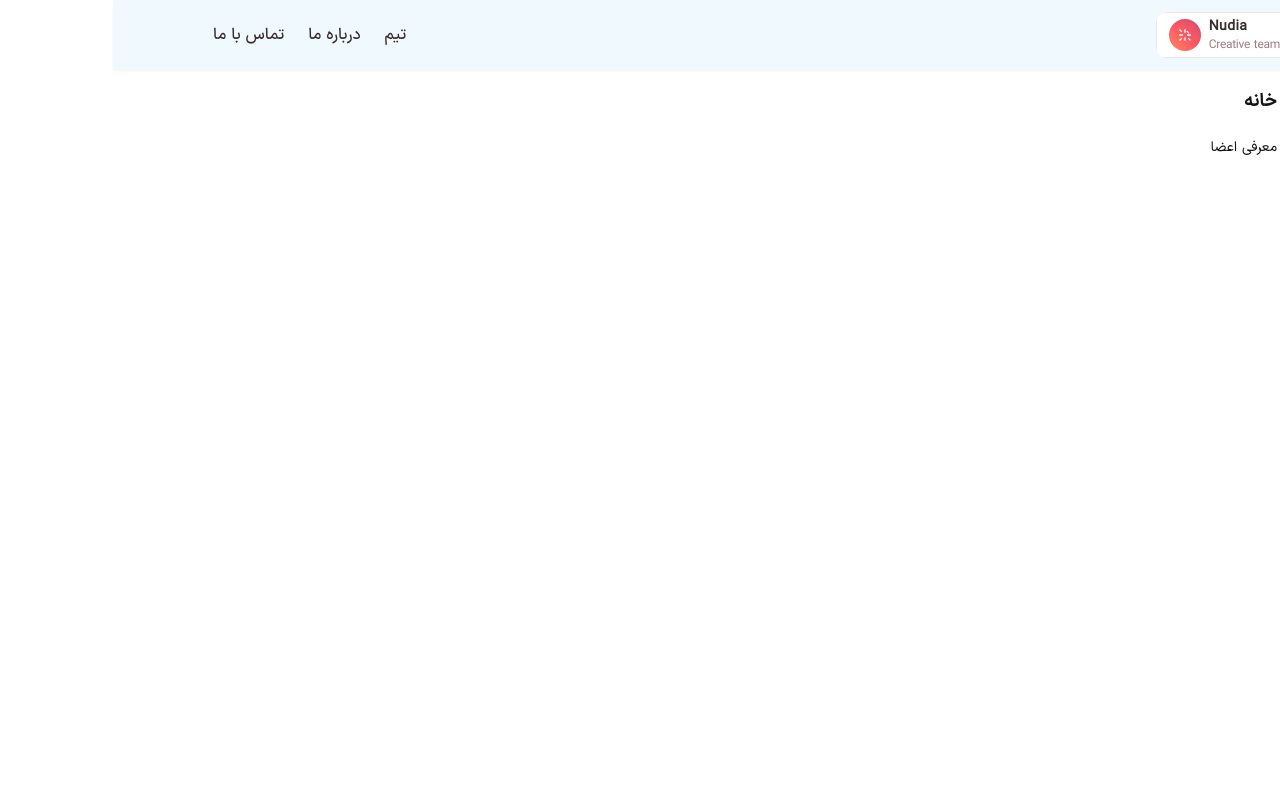
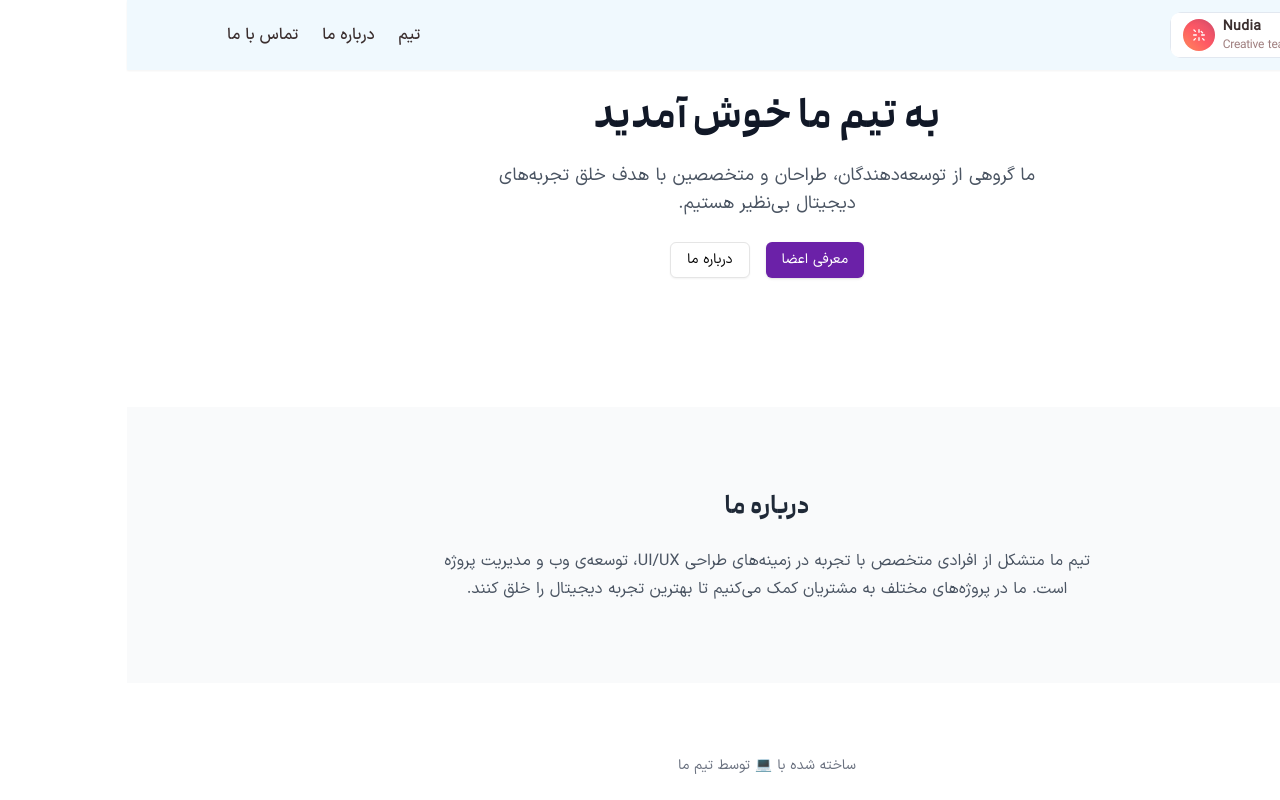
Before and after one commit to amirhosseinself/about-team, a Next.js app: page / in a window 1280 px wide. Built offline with nearby package versions, Linux system fonts and the light colour scheme.

Commit message:
updated home page

```diff
--- a/app/(routes)/(home)/page.tsx
+++ b/app/(routes)/(home)/page.tsx
@@ -1,16 +1,80 @@
+"use client";
+
 import { Button } from "@/components/ui/button";
-import Header from "@/components/utils/Header";
 import Link from "next/link";
+import { motion } from "framer-motion";
+import Image from "next/image";
 
 export default function Home() {
   return (
-    <div className="container pt-[70px]">
-      <Header>خانه</Header>
-      <div>
-        <Link href={"/team"}>
-          <Button variant={"link"}>معرفی اعضا</Button>
-        </Link>
-      </div>
-    </div>
+    <main className="min-h-screen flex flex-col justify-between">
+      {/* Hero Section */}
+      <section className="container pt-[90px] pb-20 text-center space-y-6">
+        <motion.h1
+          className="text-4xl md:text-5xl font-bold text-gray-900"
+          initial={{ opacity: 0, y: 30 }}
+          animate={{ opacity: 1, y: 0 }}
+          transition={{ duration: 0.6 }}
+        >
+          به تیم ما خوش آمدید
+        </motion.h1>
+
+        <motion.p
+          className="text-gray-600 text-lg max-w-xl mx-auto"
+          initial={{ opacity: 0 }}
+          animate={{ opacity: 1 }}
+          transition={{ delay: 0.3, duration: 0.6 }}
+        >
+          ما گروهی از توسعه‌دهندگان، طراحان و متخصصین با هدف خلق تجربه‌های
+          دیجیتال بی‌نظیر هستیم.
+        </motion.p>
+
+        <motion.div
+          className="flex justify-center gap-4"
+          initial={{ opacity: 0 }}
+          animate={{ opacity: 1 }}
+          transition={{ delay: 0.5, duration: 0.6 }}
+        >
+          <Link href="/team">
+            <Button>معرفی اعضا</Button>
+          </Link>
+          <Link href="#about">
+            <Button variant="outline">درباره ما</Button>
+          </Link>
+        </motion.div>
+      </section>
+
+      {/* About Section */}
+      <section id="about" className="bg-gray-50 py-20">
+        <div className="container text-center space-y-6">
+          <motion.h2
+            className="text-3xl font-semibold text-gray-800"
+            initial={{ opacity: 0, y: 20 }}
+            whileInView={{ opacity: 1, y: 0 }}
+            viewport={{ once: true }}
+            transition={{ duration: 0.5 }}
+          >
+            درباره ما
+          </motion.h2>
+
+          <motion.p
+            className="max-w-2xl mx-auto text-gray-600 leading-7"
+            initial={{ opacity: 0 }}
+            whileInView={{ opacity: 1 }}
+            viewport={{ once: true }}
+            transition={{ delay: 0.2 }}
+          >
+            تیم ما متشکل از افرادی متخصص با تجربه در زمینه‌های طراحی UI/UX،
+            توسعه‌ی وب و مدیریت پروژه است. ما در پروژه‌های مختلف به مشتریان کمک
+            می‌کنیم تا بهترین تجربه دیجیتال را خلق کنند.
+          </motion.p>
+        </div>
+      </section>
+
+      {/* Footer */}
+      <footer className="py-6 text-center text-sm text-gray-500">
+        ساخته شده با 💻 توسط تیم ما
+      </footer>
+    </main>
   );
 }
```
